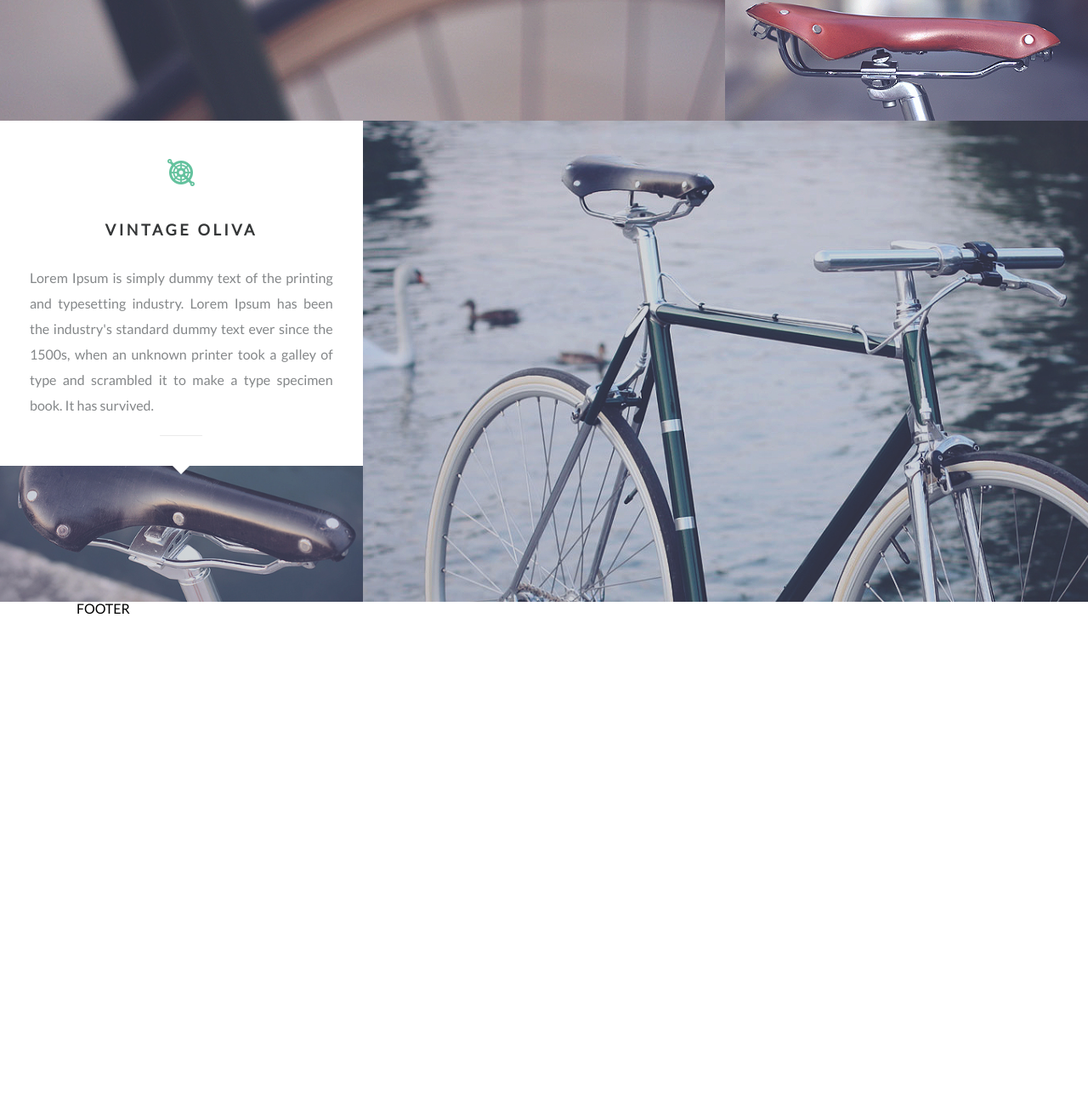
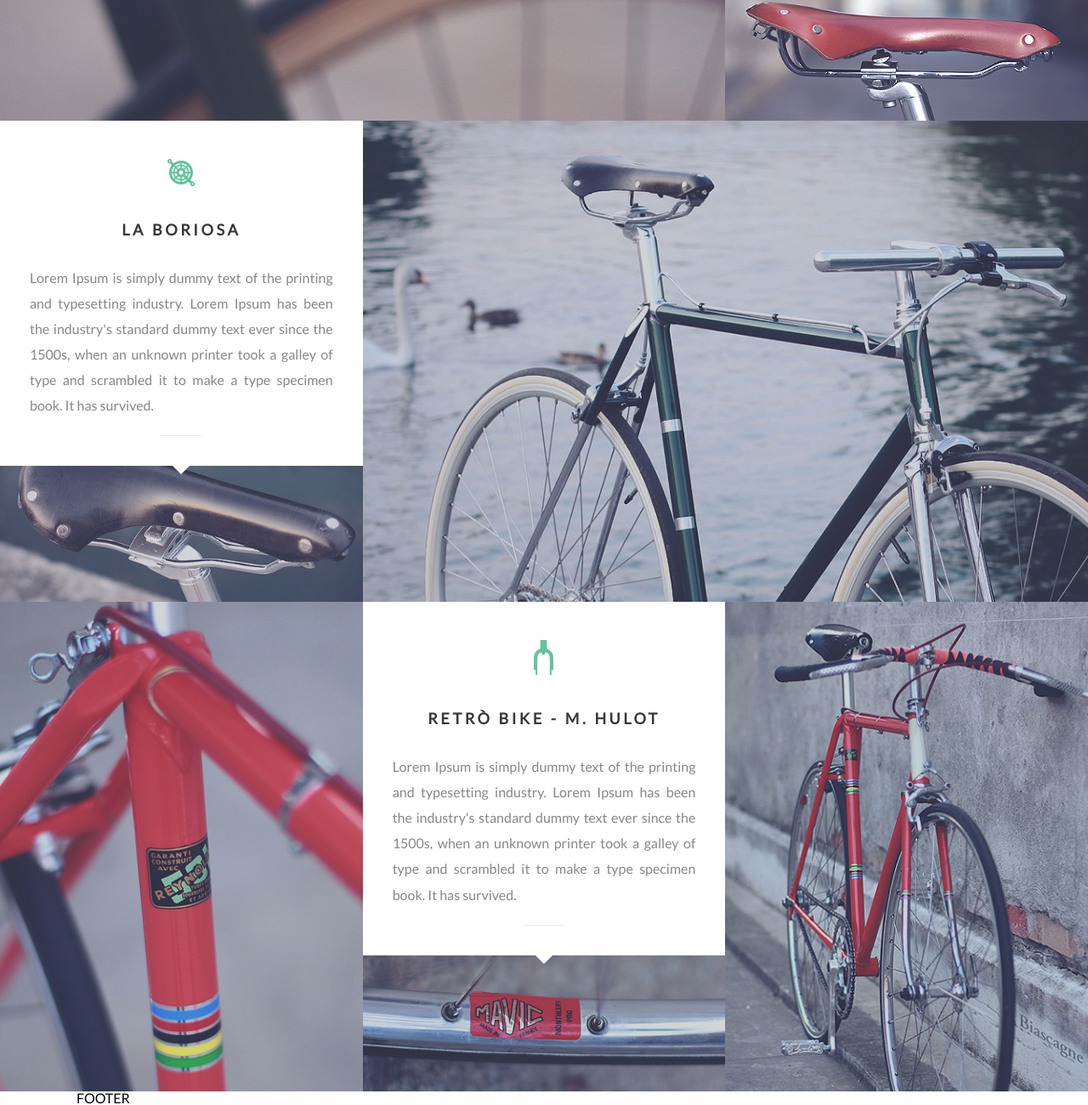
Before and after one commit to SPashaS/bicycles-project, a website: page src/index.html in a window 1280 px wide. Shown: the part 1701-3001 px from the top of the page at 85% size. Before the commit the page ends 2425 px from the top, so only its background shows below. Drawn offline with nearby package versions, Linux system fonts and the light colour scheme; files that its build step writes are made by us from their sources; files whose address does not match are found by name.

Commit message:
brands 3

```diff
--- a/src/assets/scss/layout/_brands.scss
+++ b/src/assets/scss/layout/_brands.scss
@@ -50,5 +50,13 @@
         &__row {
             flex-direction: column;
         }
+
+        &--last {
+            .brands__column {
+                &:first-child {order: 2;}
+                &:nth-child(2) {order: 1;}
+                &:last-child {order: 3;}
+            }
+        }
     }
 }
--- a/src/index.html
+++ b/src/index.html
@@ -95,25 +95,64 @@
                         <div class="brands__column">
                             <div class="brands__content block">
                                 <div class="block__icon">
-                                    <img src="./assets/images/icons/title/03.png" alt="vintage Oliva">
+                                    <img src="./assets/images/icons/title/03.png" alt="La Boriosa">
                                 </div>
-                                <h2 class="block__title">vintage Oliva</h2>
-                                <p class="block__text block__text--justify">Lorem Ipsum is simply dummy text of the printing and typesetting industry. Lorem Ipsum has been the
-                                    industry's standard dummy text ever since the 1500s, when an unknown printer took a galley of type and scrambled it to
-                                    make a type specimen book. It has survived.
+                                <h2 class="block__title">La Boriosa</h2>
+                                <p class="block__text block__text--justify">Lorem Ipsum is simply dummy text of the printing and typesetting industry.
+                                    Lorem Ipsum has been the industry's standard dummy text ever since the 1500s, when an unknown printer took a galley
+                                    of type and scrambled it to make a type specimen book. It has survived.
                                 </p>
                             </div>
                             <div class="brands__image _ibg">
-                                <img src="./assets/images/brands/03.jpg" alt="vintage Oliva">
+                                <img src="./assets/images/brands/03.jpg" alt="La Boriosa">
                             </div>
                         </div>
                         <div class="brands__column brands__column--b">
                             <a class="brands__item item" href="">
                                 <span class="item__logo">
-                                    <img src="./assets/images/logos/02.png" alt="vintage Oliva">
+                                    <img src="./assets/images/logos/02.png" alt="La Boriosa">
                                 </span>
                                 <span class="item__image _ibg">
-                                    <img src="./assets/images/brands/04.jpg" alt="vintage Oliva">
+                                    <img src="./assets/images/brands/04.jpg" alt="La Boriosa">
+                                </span>
+                            </a>
+                        </div>
+                    </div>
+                </section>
+                <section class="brands brands--last">
+                    <div class="brands__row">
+                        <div class="brands__column">
+                            <a class="brands__item item" href="">
+                                <span class="item__logo">
+                                    <img src="./assets/images/logos/03.png" alt="retrò Bike - M. Hulot">
+                                </span>
+                                <span class="item__image _ibg">
+                                    <img src="./assets/images/brands/05.jpg" alt="retrò Bike - M. Hulot">
+                                </span>
+                            </a>
+                        </div>
+                        <div class="brands__column">
+                            <div class="brands__content block">
+                                <div class="block__icon">
+                                    <img src="./assets/images/icons/title/04.png" alt="retrò Bike - M. Hulot">
+                                </div>
+                                <h2 class="block__title">retrò Bike - M. Hulot</h2>
+                                <p class="block__text block__text--justify">Lorem Ipsum is simply dummy text of the printing and typesetting industry.
+                                    Lorem Ipsum has been the industry's standard dummy text ever since the 1500s, when an unknown printer took a galley
+                                    of type and scrambled it to make a type specimen book. It has survived.
+                                </p>
+                            </div>
+                            <div class="brands__image _ibg">
+                                <img src="./assets/images/brands/06.jpg" alt="retrò Bike - M. Hulot">
+                            </div>
+                        </div>
+                        <div class="brands__column">
+                            <a class="brands__item item" href="">
+                                <span class="item__logo">
+                                    <img src="./assets/images/logos/03.png" alt="retrò Bike - M. Hulot">
+                                </span>
+                                <span class="item__image _ibg">
+                                    <img src="./assets/images/brands/07.jpg" alt="retrò Bike - M. Hulot">
                                 </span>
                             </a>
                         </div>
```
Also changed, not shown: dist/assets/css/style.min.css, dist/index.html, 1 other file.
